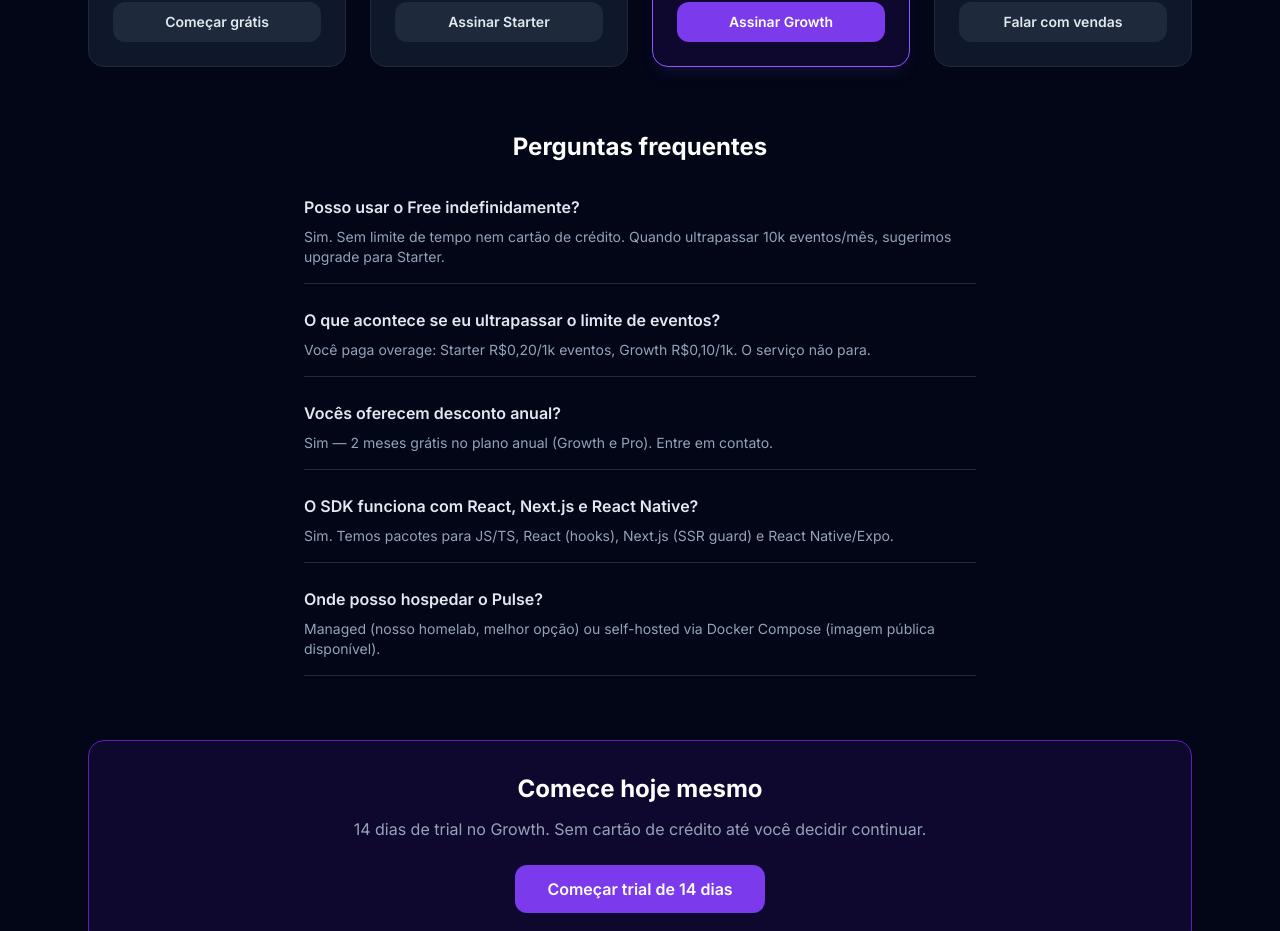
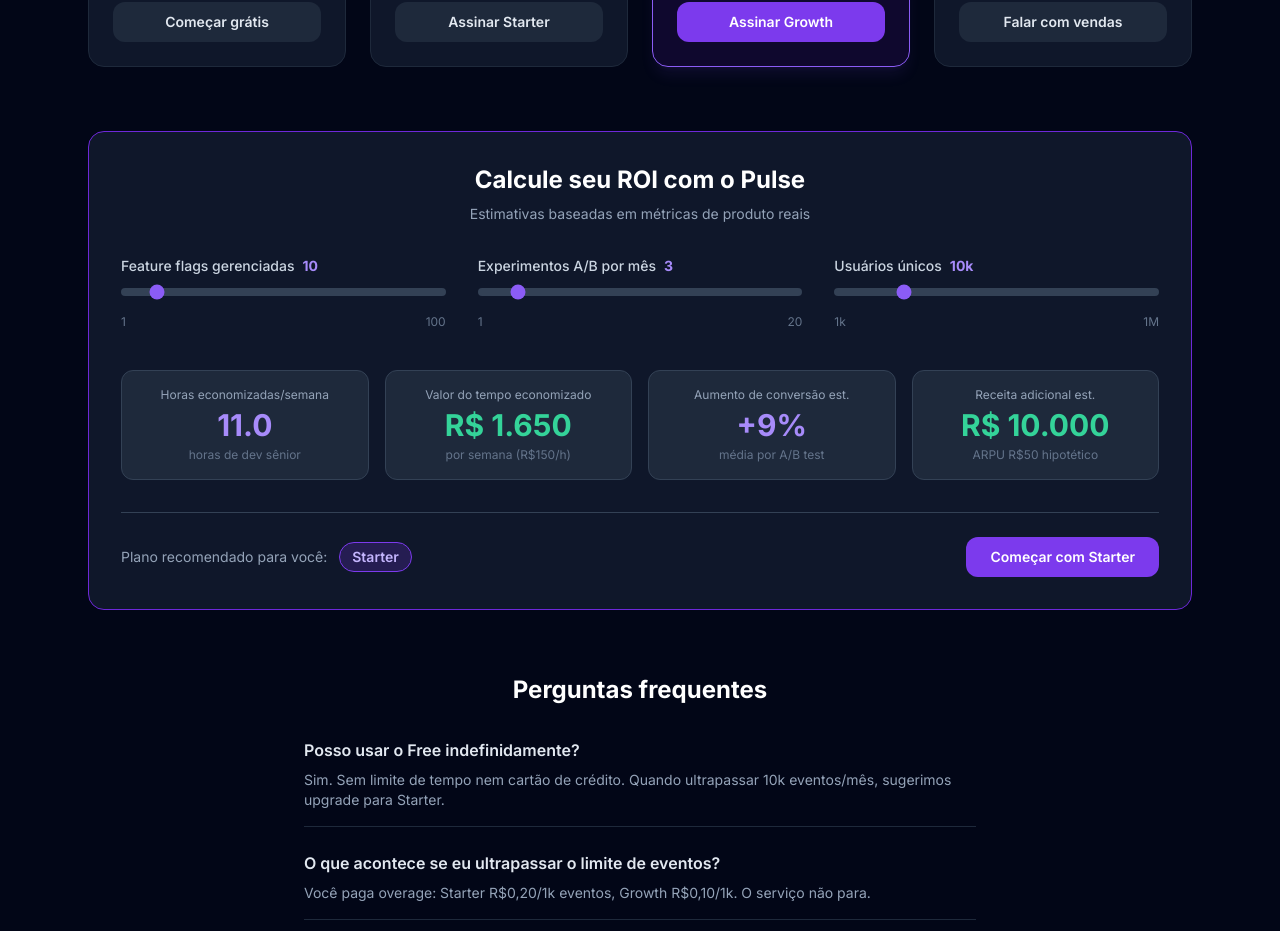
Before and after one commit to apsferreira/pulse-service, a React (Vite) app in the folder frontend/: page /pricing in a window 1280 px wide. Shown: the part 820-1751 px from the top of the page. Built offline with nearby package versions, Linux system fonts and the light colour scheme; no server answers.

Commit message:
feat(pulse): ROI Calculator interativo na pricing page (BKL-1085)

```diff
--- a/frontend/src/pages/Pricing.tsx
+++ b/frontend/src/pages/Pricing.tsx
@@ -1,5 +1,7 @@
 // BKL-1061: Pricing page pública do Pulse.
+// BKL-1085: ROI Calculator interativo.
 // Rota: /pricing (sem autenticação — página pública)
+import { useState } from 'react'
 import { Check, X, Zap } from 'lucide-react'
 
 interface Plan {
@@ -100,6 +102,209 @@ const featureRow = (label: string, value: string | false) => (
   </div>
 )
 
+// Passos discretos para o slider de usuários únicos
+const USER_STEPS = [1_000, 10_000, 50_000, 100_000, 500_000, 1_000_000]
+
+function formatUsers(n: number): string {
+  if (n >= 1_000_000) return '1M'
+  if (n >= 1_000) return `${n / 1_000}k`
+  return String(n)
+}
+
+function formatBRL(n: number): string {
+  return n.toLocaleString('pt-BR', { style: 'currency', currency: 'BRL', maximumFractionDigits: 0 })
+}
+
+interface ROIOutputs {
+  hoursSaved: number
+  timeSavingsValue: number
+  conversionGain: number
+  extraRevenue: number | null
+  recommendedPlan: { name: string; href: string }
+}
+
+function calcROI(flags: number, experiments: number, users: number): ROIOutputs {
+  const hoursSaved = flags * 0.5 + experiments * 2
+  const timeSavingsValue = hoursSaved * 150
+  const conversionGain = Math.min(experiments * 3, 25)
+  const extraRevenue = users >= 10_000 ? users * 0.02 * 50 : null
+
+  let recommendedPlan: { name: string; href: string }
+  if (flags <= 5 && users <= 10_000) {
+    recommendedPlan = { name: 'Free', href: '/register' }
+  } else if (flags <= 20 && users <= 500_000) {
+    recommendedPlan = { name: 'Starter', href: '/checkout?plan=starter' }
+  } else if (flags <= 50) {
+    recommendedPlan = { name: 'Growth', href: '/checkout?plan=growth' }
+  } else {
+    recommendedPlan = { name: 'Pro', href: 'mailto:comercial@institutoitinerante.com.br' }
+  }
+
+  return { hoursSaved, timeSavingsValue, conversionGain, extraRevenue, recommendedPlan }
+}
+
+function ROICalculator() {
+  const [flags, setFlags] = useState(10)
+  const [experiments, setExperiments] = useState(3)
+  const [userStepIndex, setUserStepIndex] = useState(1) // default 10k
+
+  const users = USER_STEPS[userStepIndex]
+  const { hoursSaved, timeSavingsValue, conversionGain, extraRevenue, recommendedPlan } = calcROI(
+    flags,
+    experiments,
+    users,
+  )
+
+  return (
+    <section
+      aria-labelledby="roi-calc-title"
+      className="rounded-2xl border border-violet-700 bg-slate-900 p-8 mb-16"
+    >
+      <div className="text-center mb-8">
+        <h2 id="roi-calc-title" className="text-2xl font-bold mb-2">
+          Calcule seu ROI com o Pulse
+        </h2>
+        <p className="text-slate-400 text-sm">
+          Estimativas baseadas em métricas de produto reais
+        </p>
+      </div>
+
+      {/* Inputs */}
+      <div className="grid grid-cols-1 md:grid-cols-3 gap-8 mb-10">
+        {/* Feature flags */}
+        <div className="space-y-3">
+          <label
+            htmlFor="slider-flags"
+            className="block text-sm font-medium text-slate-300"
+          >
+            Feature flags gerenciadas
+            <span className="ml-2 text-violet-400 font-bold">{flags}</span>
+          </label>
+          <input
+            id="slider-flags"
+            type="range"
+            min={1}
+            max={100}
+            step={1}
+            value={flags}
+            onChange={(e) => setFlags(Number(e.target.value))}
+            className="w-full h-2 rounded-full appearance-none cursor-pointer bg-slate-700 accent-violet-500"
+            aria-label="Quantidade de feature flags gerenciadas"
+          />
+          <div className="flex justify-between text-xs text-slate-500">
+            <span>1</span>
+            <span>100</span>
+          </div>
+        </div>
+
+        {/* Experimentos A/B */}
+        <div className="space-y-3">
+          <label
+            htmlFor="slider-experiments"
+            className="block text-sm font-medium text-slate-300"
+          >
+            Experimentos A/B por mês
+            <span className="ml-2 text-violet-400 font-bold">{experiments}</span>
+          </label>
+          <input
+            id="slider-experiments"
+            type="range"
+            min={1}
+            max={20}
+            step={1}
+            value={experiments}
+            onChange={(e) => setExperiments(Number(e.target.value))}
+            className="w-full h-2 rounded-full appearance-none cursor-pointer bg-slate-700 accent-violet-500"
+            aria-label="Quantidade de experimentos A/B por mês"
+          />
+          <div className="flex justify-between text-xs text-slate-500">
+            <span>1</span>
+            <span>20</span>
+          </div>
+        </div>
+
+        {/* Usuários únicos */}
+        <div className="space-y-3">
+          <label
+            htmlFor="slider-users"
+            className="block text-sm font-medium text-slate-300"
+          >
+            Usuários únicos
+            <span className="ml-2 text-violet-400 font-bold">{formatUsers(users)}</span>
+          </label>
+          <input
+            id="slider-users"
+            type="range"
+            min={0}
+            max={USER_STEPS.length - 1}
+            step={1}
+            value={userStepIndex}
+            onChange={(e) => setUserStepIndex(Number(e.target.value))}
+            className="w-full h-2 rounded-full appearance-none cursor-pointer bg-slate-700 accent-violet-500"
+            aria-label="Quantidade de usuários únicos"
+          />
+          <div className="flex justify-between text-xs text-slate-500">
+            <span>1k</span>
+            <span>1M</span>
+          </div>
+        </div>
+      </div>
+
+      {/* Outputs */}
+      <div className="grid grid-cols-2 md:grid-cols-4 gap-4 mb-8">
+        <div className="rounded-xl bg-slate-800 border border-slate-700 p-4 text-center">
+          <p className="text-xs text-slate-400 mb-1">Horas economizadas/semana</p>
+          <p className="text-3xl font-bold text-violet-400">{hoursSaved.toFixed(1)}</p>
+          <p className="text-xs text-slate-500 mt-1">horas de dev sênior</p>
+        </div>
+
+        <div className="rounded-xl bg-slate-800 border border-slate-700 p-4 text-center">
+          <p className="text-xs text-slate-400 mb-1">Valor do tempo economizado</p>
+          <p className="text-3xl font-bold text-emerald-400">{formatBRL(timeSavingsValue)}</p>
+          <p className="text-xs text-slate-500 mt-1">por semana (R$150/h)</p>
+        </div>
+
+        <div className="rounded-xl bg-slate-800 border border-slate-700 p-4 text-center">
+          <p className="text-xs text-slate-400 mb-1">Aumento de conversão est.</p>
+          <p className="text-3xl font-bold text-violet-400">+{conversionGain}%</p>
+          <p className="text-xs text-slate-500 mt-1">média por A/B test</p>
+        </div>
+
+        <div className="rounded-xl bg-slate-800 border border-slate-700 p-4 text-center">
+          <p className="text-xs text-slate-400 mb-1">Receita adicional est.</p>
+          {extraRevenue !== null ? (
+            <>
+              <p className="text-3xl font-bold text-emerald-400">{formatBRL(extraRevenue)}</p>
+              <p className="text-xs text-slate-500 mt-1">ARPU R$50 hipotético</p>
+            </>
+          ) : (
+            <>
+              <p className="text-2xl font-bold text-slate-500">—</p>
+              <p className="text-xs text-slate-500 mt-1">disponível a partir de 10k users</p>
+            </>
+          )}
+        </div>
+      </div>
+
+      {/* Plano recomendado + CTA */}
+      <div className="flex flex-col sm:flex-row items-center justify-between gap-4 pt-6 border-t border-slate-700">
+        <div className="flex items-center gap-3">
+          <span className="text-slate-400 text-sm">Plano recomendado para você:</span>
+          <span className="inline-block bg-violet-600/20 border border-violet-600 text-violet-300 text-sm font-semibold px-3 py-1 rounded-full">
+            {recommendedPlan.name}
+          </span>
+        </div>
+        <a
+          href={recommendedPlan.href}
+          className="bg-violet-600 hover:bg-violet-500 text-white font-semibold py-2.5 px-6 rounded-xl transition-colors text-sm whitespace-nowrap"
+        >
+          Começar com {recommendedPlan.name}
+        </a>
+      </div>
+    </section>
+  )
+}
+
 export default function Pricing() {
   return (
     <div className="min-h-screen bg-slate-950 text-white">
@@ -183,6 +388,9 @@ export default function Pricing() {
           ))}
         </div>
 
+        {/* ROI Calculator */}
+        <ROICalculator />
+
         {/* FAQ */}
         <div className="max-w-2xl mx-auto">
           <h2 className="text-2xl font-bold text-center mb-8">Perguntas frequentes</h2>
```
